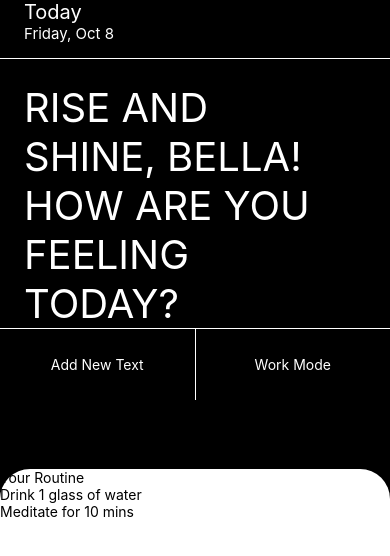
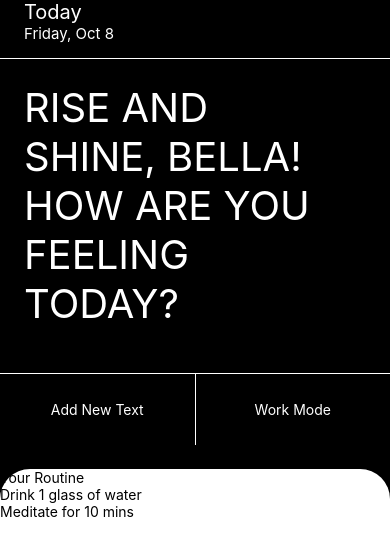
Before and after one commit to MyoThuKha/ToDo-app, a React Native app: screen / in a window 390 px wide. Shown: the top 556 px of the page. Built offline with nearby package versions, Linux system fonts and the light colour scheme.

Commit message:
added buttons

```diff
--- a/App.tsx
+++ b/App.tsx
@@ -1,7 +1,8 @@
-import { StyleSheet, Text, View } from "react-native";
+import { StyleSheet, Text, TouchableOpacity, View } from "react-native";
 import { StatusBar } from "react-native";
 import { StatusBar as ExpoBar } from "expo-status-bar";
 import { useState } from "react";
+import Tasks from "./components/tasks";
 
 const background = (): string => {
   return "black";
@@ -23,24 +24,29 @@ export default function App() {
         </View>
 
         {/* greeting */}
-        <View style={styles.greet}>
-          <Text style={styles.mainText}>
-            rise and{"\n"}shine, {name}!{"\n"}how are you feeling{"\n"}today?
-          </Text>
-          <View style={styles.btns}>
-            <Text style={styles.btn}>add new text</Text>
+        <View style={styles.middle}>
+          <View style={styles.greet}>
+            <Text style={styles.mainText}>
+              rise and{"\n"}shine, {name}!{"\n"}how are you feeling{"\n"}today?
+            </Text>
+          </View>
+
+          <View style={styles.btnSection}>
+            <TouchableOpacity style={styles.btn}>
+              <Text style={styles.btnText}>add new text</Text>
+            </TouchableOpacity>
+
             <View style={styles.verticleLine}></View>
-            <Text style={styles.btn}>Work mode</Text>
+
+            <TouchableOpacity style={styles.btn}>
+              <Text style={styles.btnText}>Work mode</Text>
+            </TouchableOpacity>
           </View>
         </View>
       </View>
 
       {/* tasks */}
-      <View style={styles.section2}>
-        <Text>Your Routine</Text>
-        <Text>Drink 1 glass of water</Text>
-        <Text>Meditate for 10 mins</Text>
-      </View>
+      <Tasks foreground={foreground} />
     </View>
   );
 }
@@ -70,8 +76,12 @@ const styles = StyleSheet.create({
     fontSize: 15,
   },
 
+  middle: {
+    paddingVertical: 24,
+    flex: 1,
+  },
   greet: {
-    paddingVertical: 24,
+    flex: 1,
   },
   mainText: {
     color: foreground(),
@@ -79,7 +89,7 @@ const styles = StyleSheet.create({
     paddingHorizontal: 24,
     textTransform: "uppercase",
   },
-  btns: {
+  btnSection: {
     borderTopColor: foreground(),
     borderTopWidth: 1,
     flexDirection: "row",
@@ -87,22 +97,16 @@ const styles = StyleSheet.create({
     height: 72,
   },
   btn: {
+    flex: 1,
+    textTransform: "capitalize",
+  },
+  btnText: {
     color: foreground(),
-    flex: 1,
     textAlign: "center",
-    textTransform: "capitalize",
   },
   verticleLine: {
     height: "100%",
     width: 1,
     backgroundColor: foreground(),
   },
-
-  //
-  section2: {
-    flex: 4,
-    backgroundColor: foreground(),
-    borderTopRightRadius: 30,
-    borderTopLeftRadius: 30,
-  },
 });
--- /dev/null
+++ b/components/tasks.tsx
@@ -0,0 +1,26 @@
+import React from "react";
+import { StyleSheet, Text, View } from "react-native";
+import { useState } from "react";
+
+interface tasksProps {
+  foreground: () => string;
+}
+
+const Tasks: React.FC<tasksProps> = ({ foreground }) => {
+  return (
+    <View style={[styles.section2, { backgroundColor: foreground() }]}>
+      <Text>Your Routine</Text>
+      <Text>Drink 1 glass of water</Text>
+      <Text>Meditate for 10 mins</Text>
+    </View>
+  );
+};
+export default Tasks;
+
+const styles = StyleSheet.create({
+  section2: {
+    flex: 4,
+    borderTopRightRadius: 30,
+    borderTopLeftRadius: 30,
+  },
+});
```
